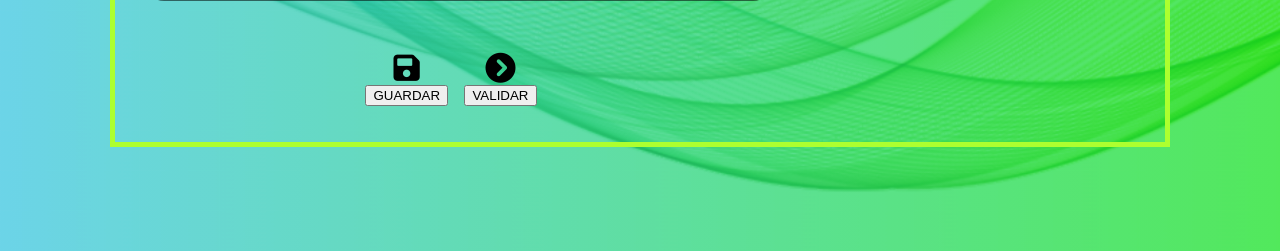
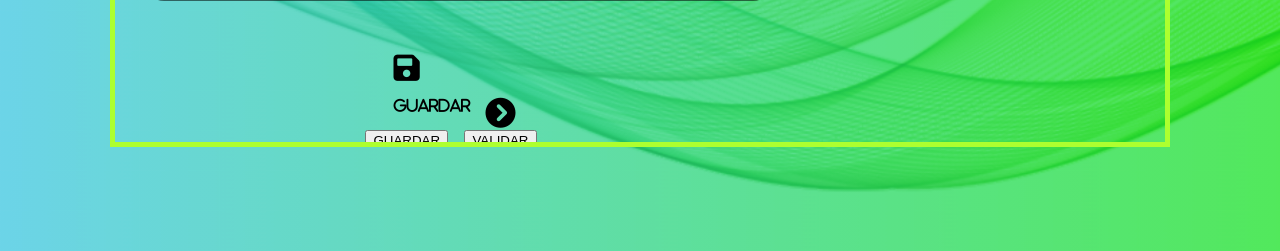
Before and after one commit to luisxhl7/INV_PRIV_1.0, a PHP site: page /view/module/Movimiento.php in a window 1280 px wide. Shown: the part 549-800 px from the top of the page. Run offline with PHP 8.4, Linux system fonts and the light colour scheme.

Commit message:
mejora visual

```diff
--- a/view/module/Movimiento.php
+++ b/view/module/Movimiento.php
@@ -66,7 +66,7 @@
                     <div class="contBotones">
                         <div class ="contBtn">
                             <label for="push1">
-                                <i class="fa-solid fa-floppy-disk"></i>
+                                <i class="fa-solid fa-floppy-disk"><p style="font-size: 15px;">GUARDAR</p></i>
                                 <input type="submit" value="GUARDAR" class="boton1" name ="push1" id = "push1">
                             </label>
                         </div>
```
